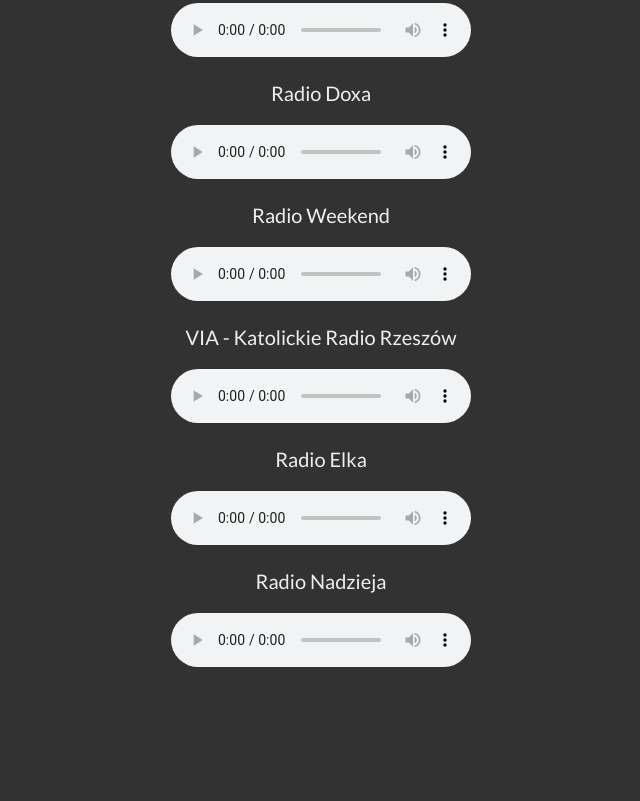
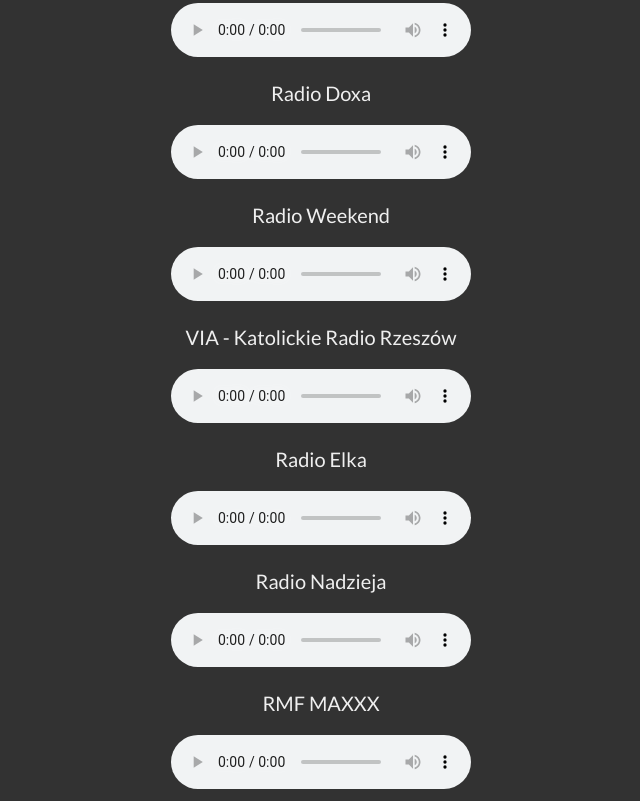
Before and after one commit to web-radio/webradio, a plain HTML site: page index.html in a window 1280 px wide. Shown: the part 4310-5111 px from the top of the page, without its empty margins (319-959 px from the left). Before the commit the page ends 4989 px from the top, so only its background shows below. Drawn offline with Linux system fonts and the light colour scheme.

Commit message:
Update index.html
Added RMF MAXXX

```diff
--- a/index.html
+++ b/index.html
@@ -180,6 +180,10 @@
 			<audio controls>
 				<source src="http://streaming01.technologicznie.net:8000/;" type="audio/mp3">
 			</audio>
+			<p>RMF MAXXX</p>
+			<audio controls>
+				<source src="http://195.150.20.242:8000/rmf_maxxx" type="audio/mp3">
+			</audio>
 		</div>
 	</div>
 </body>
```
